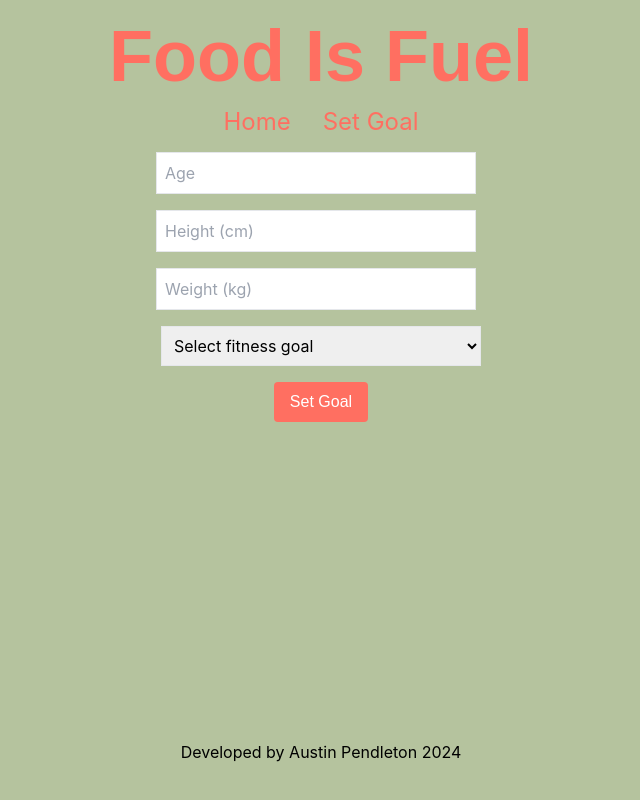
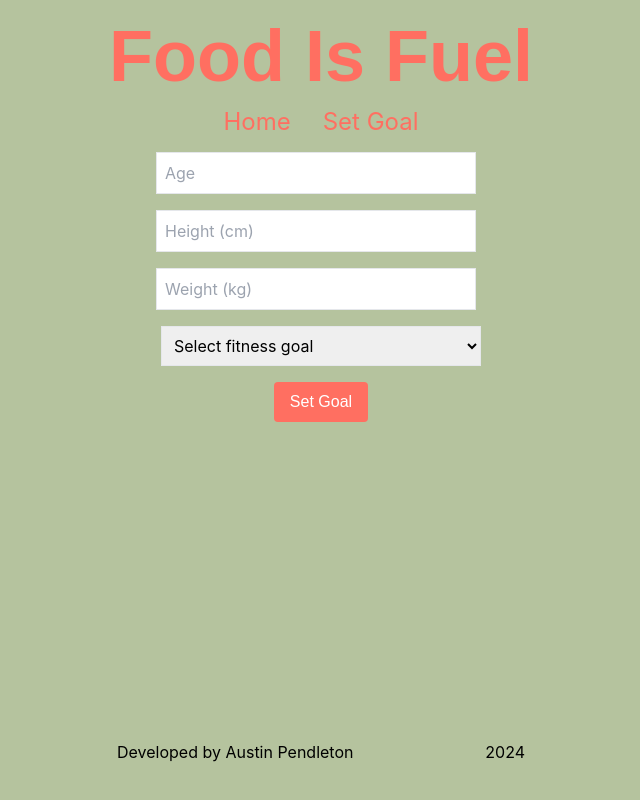
Before and after one commit to austinpendleton/food-is-fuel, a React (Create React App) app: page /goal in a window 1280 px wide. Shown: the whole page, without its empty margins (319-959 px from the left). Built offline with nearby package versions, Linux system fonts and the light colour scheme; a web font is replaced by a local one.

Commit message:
Footer styles updated

```diff
--- a/src/blocks/App.css
+++ b/src/blocks/App.css
@@ -12,6 +12,18 @@ body,
   height: 100%;
   margin: 0;
 }
+footer {
+  display: flex;
+  justify-content: space-between;
+  align-items: center;
+  width: 100%;
+  padding: 1rem;
+}
+
+footer div {
+  flex: none;
+  text-align: center;
+}
 
 .App {
   display: flex;
--- a/src/components/Footer.js
+++ b/src/components/Footer.js
@@ -2,8 +2,11 @@ import React from "react";
 
 const Footer = () => {
   return (
-    <footer className="w-full py-4 text-center">
-      Developed by Austin Pendleton 2024
+    <footer className="w-full py-4 flex justify-between items-center">
+      <div className="ml-4 whitespace-nowrap">
+        Developed by Austin Pendleton
+      </div>
+      <div className="mr-4 whitespace-nowrap">2024</div>
     </footer>
   );
 };
```
